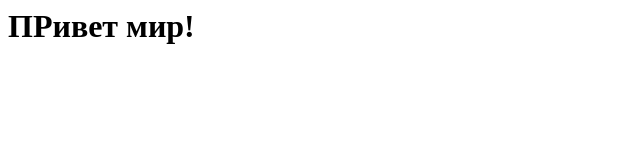
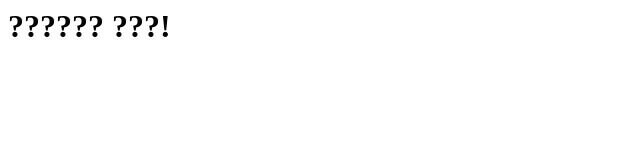
Before and after one commit to Dmitry1974/Home_work, a plain HTML site: page index.html in a window 1280 px wide. Shown: the whole page, without its empty margins (0-640 px from the left). Drawn offline with Linux system fonts and the light colour scheme.

Commit message:
Change encoding

```diff
--- a/index.html
+++ b/index.html
@@ -6,7 +6,7 @@
 </head>
 <body>
 <h1>
-    ПРивет мир!
+    ?????? ???!
 </h1>
 </body>
 </html>
```
